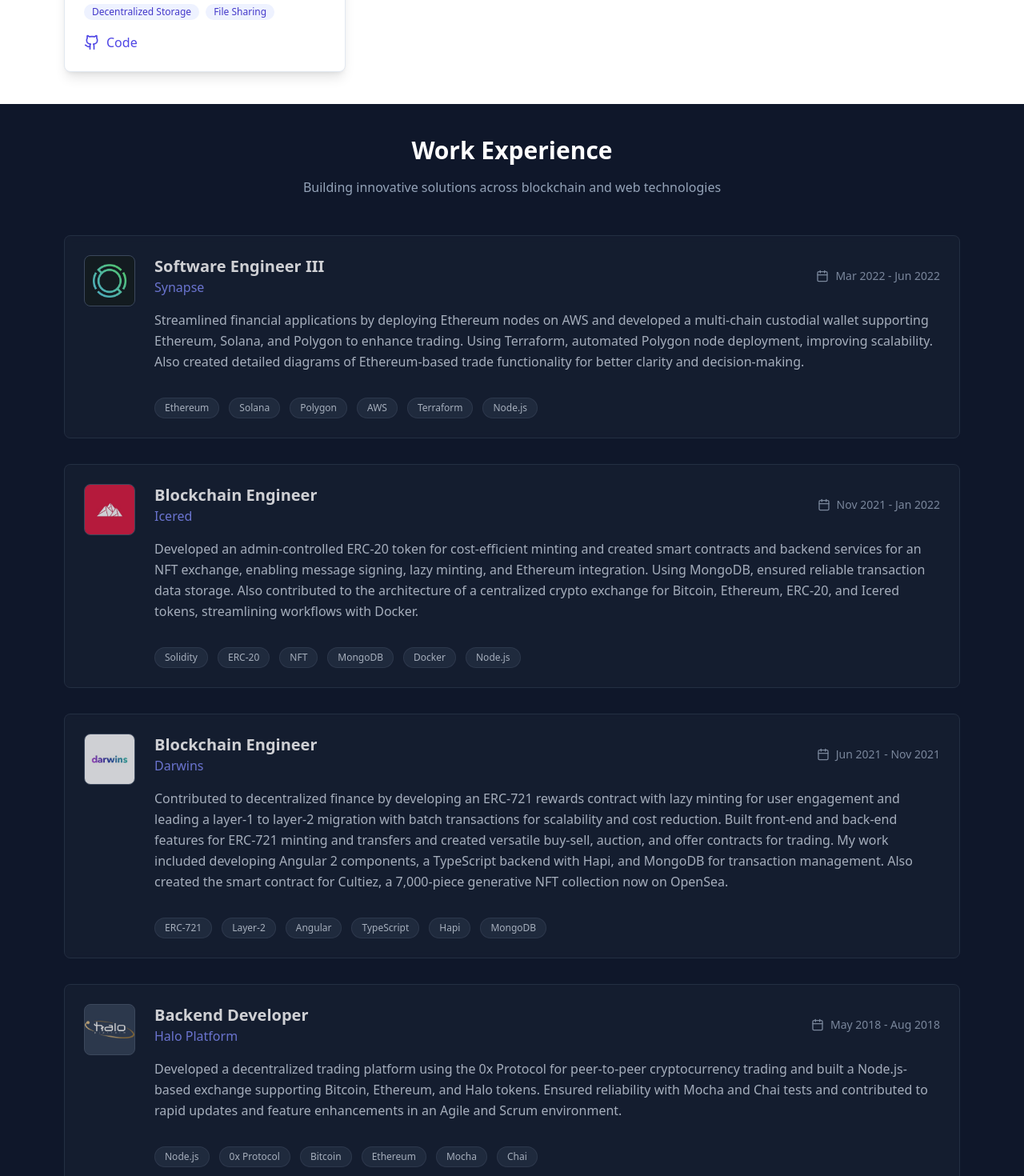
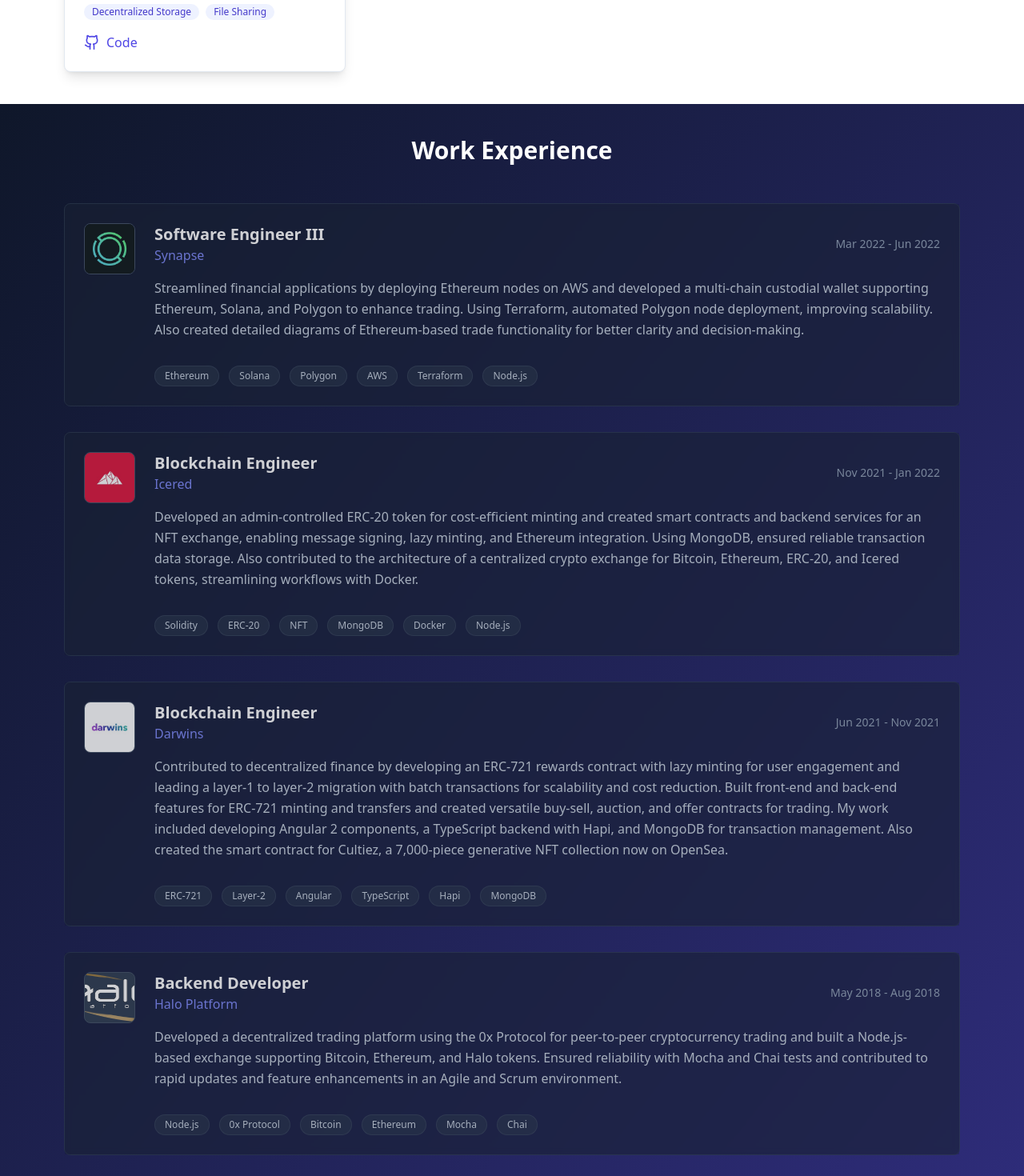
Before and after one commit to zhiwenh/personal-website-2, a React (Vite) app: page / in a window 1280 px wide. Shown: the part 2360-3830 px from the top of the page at 80% size. Built offline with nearby package versions, Linux system fonts and the light colour scheme.

Commit message:
Updated projects and work experience section by removing the section description

```diff
--- a/src/components/Experience.tsx
+++ b/src/components/Experience.tsx
@@ -1,18 +1,11 @@
 import React from 'react';
-import { Briefcase, Calendar, ArrowUpRight } from 'lucide-react';
 import { workExperience } from '../data/experience';
 
 export function Experience() {
   return (
-    <section id="experience" className="py-10 bg-slate-900">
+    <section id="experience" className="py-10 bg-gradient-to-br from-slate-900 to-indigo-900">
       <div className="max-w-6xl mx-auto px-4">
-        <div className="text-center mb-12">
-          <h2 className="text-3xl font-bold text-white mb-4">Work Experience</h2>
-          <p className="text-slate-400 max-w-2xl mx-auto">
-            Building innovative solutions across blockchain and web technologies
-          </p>
-        </div>
-
+        <h2 className="text-3xl font-bold text-center mb-12 text-white">Work Experience</h2>
         <div className="space-y-8">
           {workExperience.map((exp, index) => (
             <div
@@ -25,7 +18,7 @@
                     <img
                       src={exp.logo}
                       alt={exp.company}
-                      className="object-cover object-center items-center"
+                      className="w-full h-full object-cover object-center"
                     />
                     <div className="absolute inset-0 bg-slate-900/20 group-hover:bg-slate-900/10 transition-colors" />
                   </div>
@@ -40,7 +33,6 @@
                       <p className="text-indigo-400 font-medium">{exp.company}</p>
                     </div>
                     <div className="flex items-center gap-2 text-slate-400">
-                      <Calendar className="w-4 h-4" />
                       <span className="text-sm">{exp.period}</span>
                     </div>
                   </div>
```
Also changed, not shown: src/components/Projects/Projects.tsx (line endings or trailing spaces), 1 other file (tests, documents, lock files or other folders).
